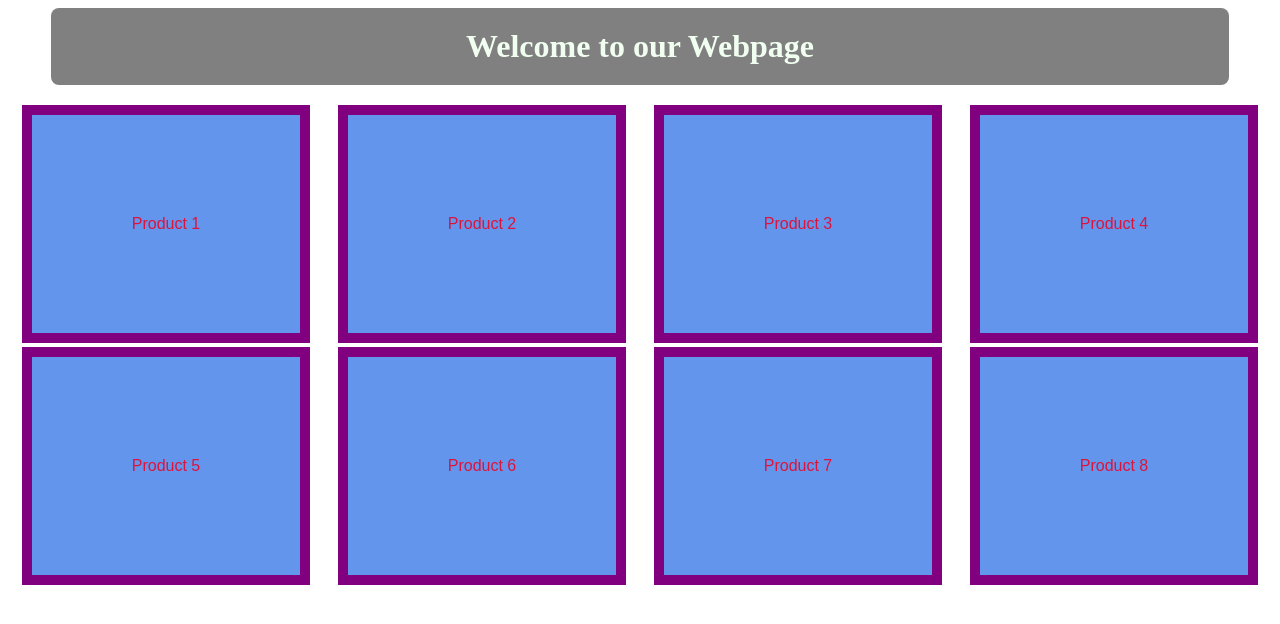
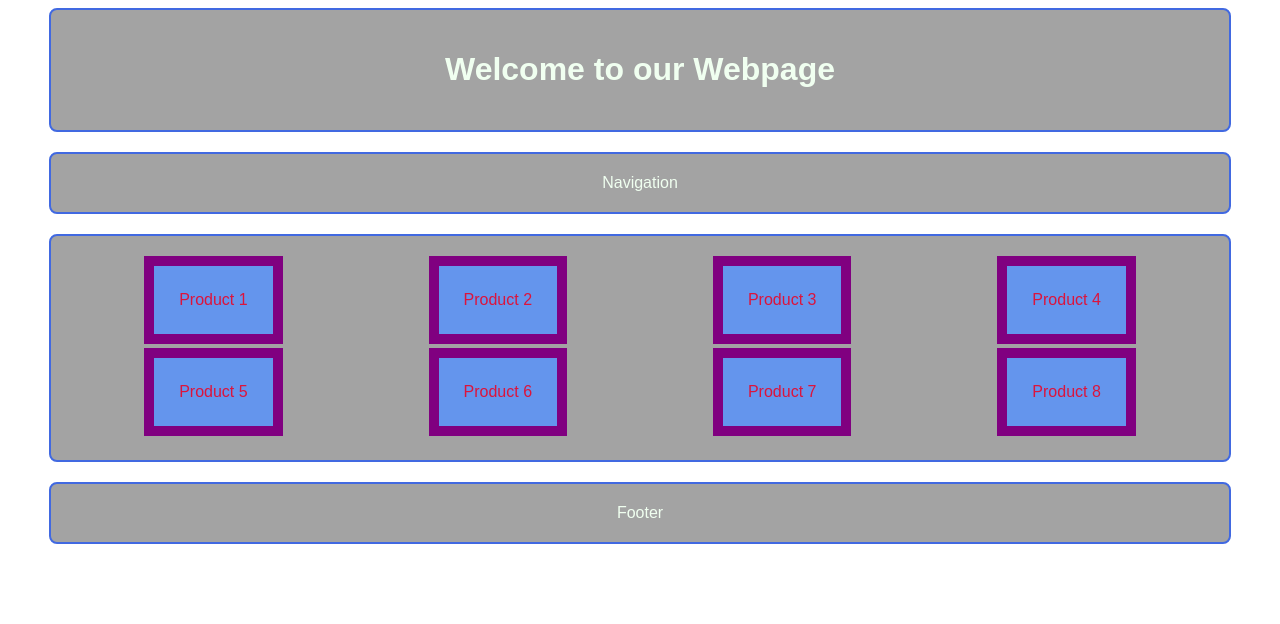
Before and after one commit to atpial/HTML--CSS, a plain HTML site: page Chapter2/Exercise2.02.html in a window 1280 px wide. Drawn offline with Linux system fonts and the light colour scheme.

Commit message:
Product Page Revisited

```diff
--- a/Chapter2/Exercise2.02.html
+++ b/Chapter2/Exercise2.02.html
@@ -1,13 +1,14 @@
 <!DOCTYPE html>
 <html lang="en">
   <head>
-    <title>Grid base Webpage</title>
+    <title>Video Store Product Page</title>
     <meta charset="utf-8" />
     <meta name="viewport" content="width=device-width initial-scale=1" />
     <link rel="stylesheet" href="Styles/Exercise2.02.css" />
   </head>
   <body>
-    <h1>Welcome to our Webpage</h1>
+    <header><h1>Welcome to our Webpage</h1></header>
+    <nav>Navigation</nav>
     <section>
       <div>Product 1</div>
       <div>Product 2</div>
@@ -18,5 +19,6 @@
       <div>Product 7</div>
       <div>Product 8</div>
     </section>
+    <footer>Footer</footer>
   </body>
 </html>
--- a/Chapter2/Styles/Exercise2.02.css
+++ b/Chapter2/Styles/Exercise2.02.css
@@ -1,25 +1,27 @@
-h1 {
-  background: gray;
+header,
+section,
+nav,
+footer {
+  background: rgb(163, 163, 163);
   color: honeydew;
   text-align: center;
   padding: 20px;
   margin: auto;
   margin-bottom: 20px;
-  border: 2px;
+  border: 2px solid royalblue;
   width: 90%;
   border-radius: 8px;
+  font-family: Arial, Helvetica, sans-serif;
 }
 section {
   display: grid;
   grid-template-columns: auto auto auto auto;
 }
-div {
-  padding: 100px;
+section div {
+  padding: 25px;
   background: cornflowerblue;
   color: crimson;
-  border: 10px;
-  border-color: purple;
-  border-style: solid;
+  border: 10px solid purple;
   margin: auto;
   margin-bottom: 4px;
   font-family: Arial, Helvetica, sans-serif;
```
